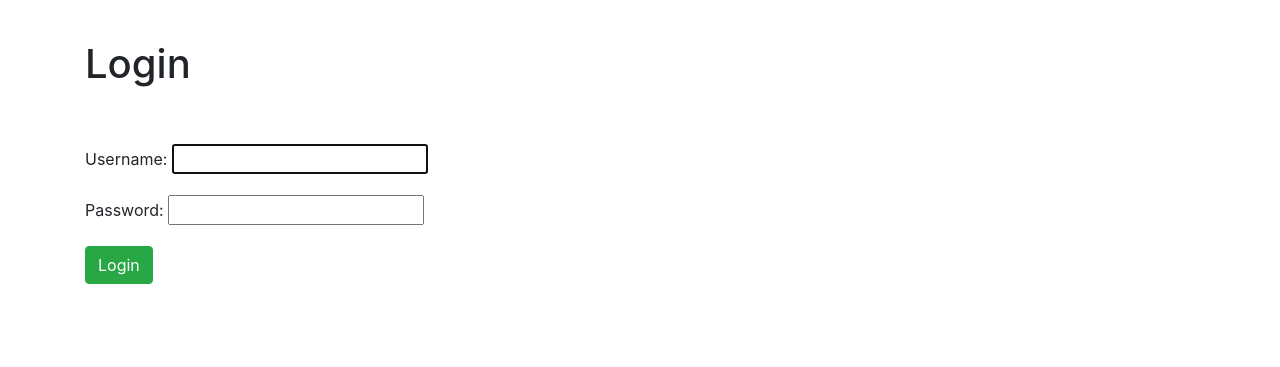
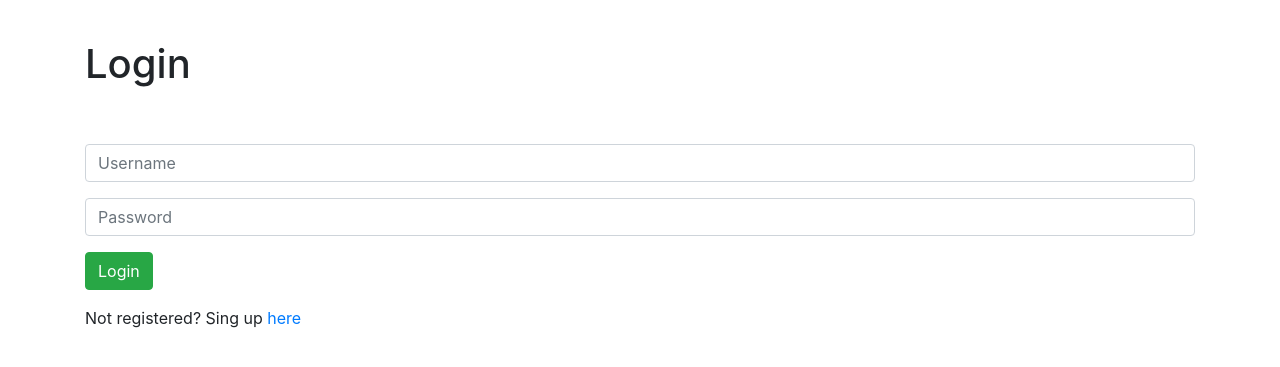
Before and after one commit to CHIEN-CHOU-WU/OurBlog, a Django app: page /members/login/ in a window 1280 px wide. Shown: the part 56-423 px from the top of the page. Run offline with Django 3.2, Linux system fonts and the light colour scheme; some libraries are stand-ins or nearby versions.

Commit message:
change login style

```diff
--- a/members/templates/registration/login.html
+++ b/members/templates/registration/login.html
@@ -12,9 +12,16 @@ Login
 	<div class="form-group">
 		<form method="POST">
 			{% csrf_token %}
-			{{ form.as_p }}
+
+			<div class="form-group">
+				<input type="text" class="form-control" name="username" placeholder="Username">
+			</div>
+			<div class="form-group">
+				<input type="password" class="form-control" name="password" placeholder="Password">
+			</div>
 			<button type="submit" class="btn btn-success">Login</button>
 		</form>
 	</div>
+	<p>Not registered? Sing up <a href="{% url 'register' %}">here</a></p>
 </div>
 {% endblock %}
```
Also changed, not shown: db.sqlite3.
